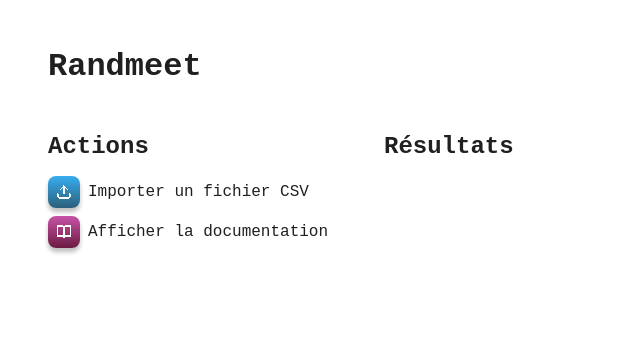
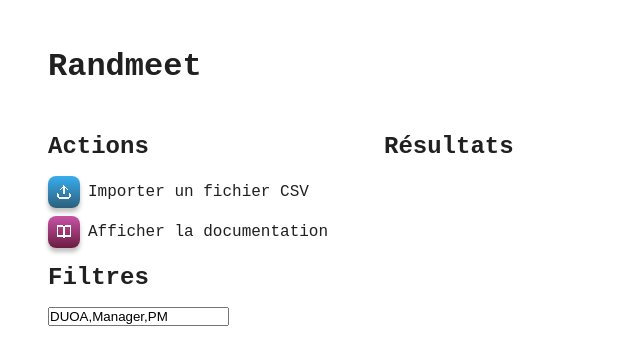
Before and after one commit to tun43p/randmeet, a React (Vite) app: page / in a window 1280 px wide. Shown: the top 364 px of the page, without its empty margins (0-640 px from the left). Built offline with nearby package versions, Linux system fonts and the light colour scheme.

Commit message:
feat: create filters input

```diff
--- a/src/app.tsx
+++ b/src/app.tsx
@@ -1,6 +1,6 @@
 import { useState } from "react";
 import styled from "styled-components";
-import { Meetings } from "./types";
+import { Filters, Meetings } from "./types";
 import {
   createMeetings,
   getEntitiesFromRows,
@@ -9,11 +9,20 @@ import {
 import HeaderComponent from "./components/header";
 import AsideComponent from "./components/aside";
 import ResultsComponent from "./components/results";
+import { statusFilters } from "./utils/constants";
 
 export default function App() {
+  const [filters, setFilters] = useState<Filters>(statusFilters);
   const [meetings, setMeetings] = useState<Meetings | undefined>(undefined);
 
   const now = new Date().getTime();
+
+  async function onFiltersChange(
+    e: React.ChangeEvent<HTMLInputElement>,
+  ): Promise<void> {
+    if (!e.target.value) return;
+    setFilters(e.target.value.split(","));
+  }
 
   async function onUpload(
     e: React.ChangeEvent<HTMLInputElement>,
@@ -23,7 +32,7 @@ export default function App() {
     const file = e.target.files[0];
     const rows = await getRowsFromCSVFile(file);
     const entities = getEntitiesFromRows(rows);
-    const meetings = createMeetings(entities);
+    const meetings = createMeetings(entities, filters);
 
     setMeetings(meetings);
   }
@@ -32,7 +41,13 @@ export default function App() {
     <StyledApp>
       <HeaderComponent />
       <StyledMain>
-        <AsideComponent meetings={meetings} now={now} onUpload={onUpload} />
+        <AsideComponent
+          filters={filters.toString()}
+          meetings={meetings}
+          now={now}
+          onFiltersChange={onFiltersChange}
+          onUpload={onUpload}
+        />
         <ResultsComponent meetings={meetings} />
       </StyledMain>
     </StyledApp>
--- a/src/components/aside.tsx
+++ b/src/components/aside.tsx
@@ -7,16 +7,25 @@ import { convertMeetingsToCSV } from "../utils/helpers";
 import IconComponent, { IconColor } from "./icon";
 
 type Props = {
+  filters: string;
   meetings?: Meetings;
   now: number;
+  onFiltersChange: React.ChangeEventHandler;
   onUpload: React.ChangeEventHandler;
 };
 
-export default function AsideComponent({ meetings, now, onUpload }: Props) {
+export default function AsideComponent({
+  filters,
+  meetings,
+  now,
+  onFiltersChange,
+  onUpload,
+}: Props) {
   return (
     <StyledAside>
+      <StyledContainer>
         <StyledTitle>Actions</StyledTitle>
-      <StyledActionFiled>
+        <StyledActionField>
           <IconComponent color={IconColor.blue} icon={<FiUpload />} />
           <label htmlFor="input">Importer un fichier CSV</label>
           <input
@@ -26,7 +35,7 @@ export default function AsideComponent({ meetings, now, onUpload }: Props) {
             style={{ display: "none" }}
             onChange={onUpload}
           />
-      </StyledActionFiled>
+        </StyledActionField>
         {meetings && (
           <CSVLink
             className="csv"
@@ -35,18 +44,23 @@ export default function AsideComponent({ meetings, now, onUpload }: Props) {
             headers={csvHeaders}
             target="_blank"
           >
-          <StyledActionFiled>
+            <StyledActionField>
               <IconComponent color={IconColor.green} icon={<FiDownload />} />
               Exporter un fichier CSV
-          </StyledActionFiled>
+            </StyledActionField>
           </CSVLink>
         )}
         <a href={documentationLink} target="_blank" rel="noreferrer">
-        <StyledActionFiled>
+          <StyledActionField>
             <IconComponent color={IconColor.purple} icon={<FiBookOpen />} />
             <p>Afficher la documentation</p>
-        </StyledActionFiled>
+          </StyledActionField>
         </a>
+      </StyledContainer>
+      <StyledContainer>
+        <StyledTitle>Filtres</StyledTitle>
+        <input value={filters} onChange={onFiltersChange} />
+      </StyledContainer>
     </StyledAside>
   );
 }
@@ -61,13 +75,17 @@ const StyledAside = styled.aside`
   }
 `;
 
+const StyledContainer = styled.div`
+  margin-bottom: 1rem;
+`;
+
 const StyledTitle = styled.h2`
   font-size: 1.5rem;
   font-weight: bold;
   margin-bottom: 1rem;
 `;
 
-const StyledActionFiled = styled.div`
+const StyledActionField = styled.div`
   display: flex;
   align-items: center;
   margin-bottom: 0.5rem;
--- a/src/types.d.ts
+++ b/src/types.d.ts
@@ -32,3 +32,7 @@ export type Meeting = {
 };
 
 export type Meetings = Meeting[];
+
+export type Filter = string;
+
+export type Filters = Filter[];
--- a/src/utils/constants.ts
+++ b/src/utils/constants.ts
@@ -5,4 +5,4 @@ export const csvHeaders = ["Personne A", "Personne B"];
 export const documentationLink =
   "https://github.com/tun43p/randmeet/blob/main/DOCUMENTATION.md";
 
-export const statusToFilter = ["DUOA", "Manager", "PM"];
+export const statusFilters = ["DUOA", "Manager", "PM"];
--- a/src/utils/helpers.ts
+++ b/src/utils/helpers.ts
@@ -1,5 +1,13 @@
-import { Entities, Meetings, Person, Persons, Rows, Teams } from "../types";
-import { csvDelimiter, statusToFilter } from "./constants";
+import {
+  Entities,
+  Filters,
+  Meetings,
+  Person,
+  Persons,
+  Rows,
+  Teams,
+} from "../types";
+import { csvDelimiter } from "./constants";
 
 // // TODO(tun43p): Can we use react-csv to import data from file ?
 export async function getRowsFromCSVFile(file: File): Promise<Rows> {
@@ -35,12 +43,12 @@ export function getEntitiesFromRows(rows: Rows): Entities {
   return { persons, teams };
 }
 
-function excludeMeeting(a: Person, b: Person): boolean {
+function excludeMeeting(a: Person, b: Person, filters: Filters): boolean {
   return (
     a.status !== undefined &&
     b.status != undefined &&
-    statusToFilter.includes(a.status) &&
-    statusToFilter.includes(b.status)
+    filters.includes(a.status) &&
+    filters.includes(b.status)
   );
 }
 
@@ -49,7 +57,7 @@ function excludeMeeting(a: Person, b: Person): boolean {
 //   return meetings.sort((_a, _b) => 0.5 - Math.random());
 // }
 
-export function createMeetings(entities: Entities): Meetings {
+export function createMeetings(entities: Entities, filters: Filters): Meetings {
   const meetings: Meetings = [];
 
   for (let i = 0; i < entities.teams.length; i++) {
@@ -61,7 +69,7 @@ export function createMeetings(entities: Entities): Meetings {
         const a = n[j],
           b = l[k];
 
-        if (!excludeMeeting(a, b)) {
+        if (!excludeMeeting(a, b, filters)) {
           meetings.push({ a, b });
         }
       }
```
Lines whose indentation alone changed are shown as unchanged.
